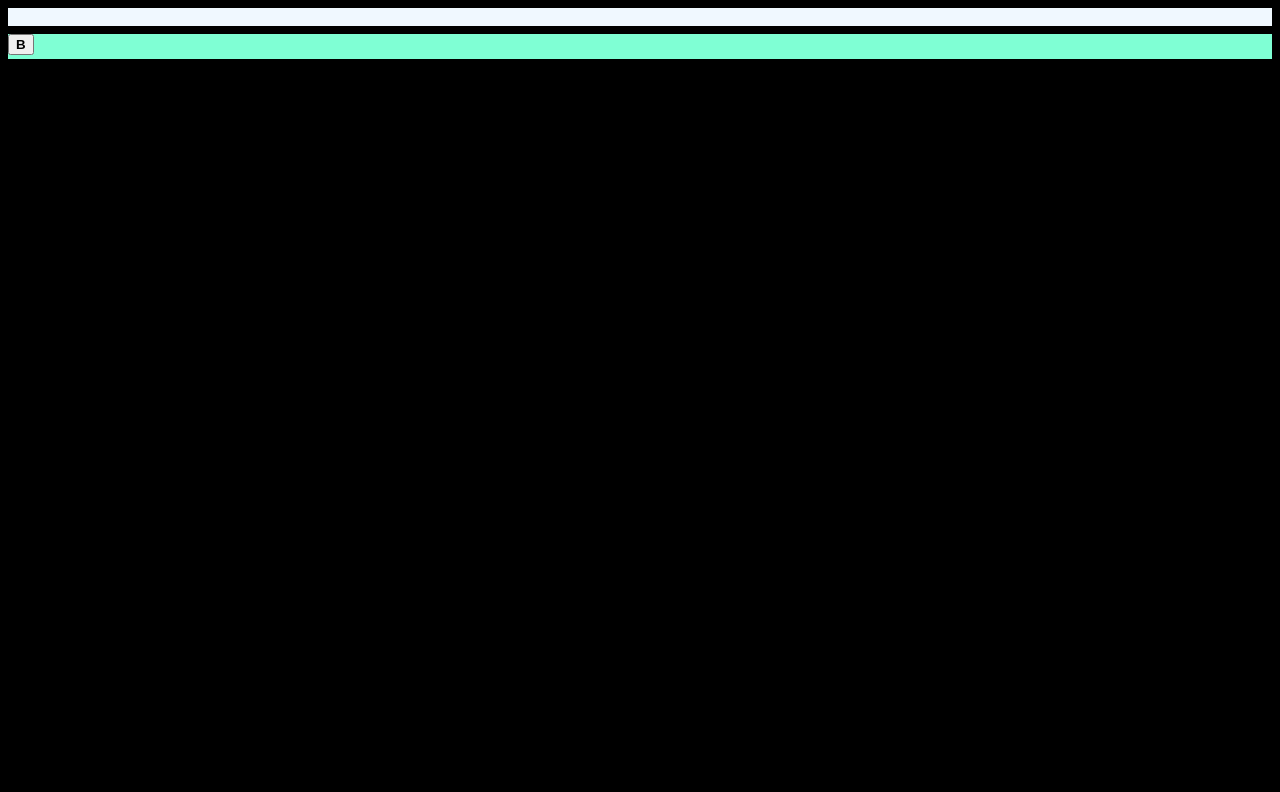
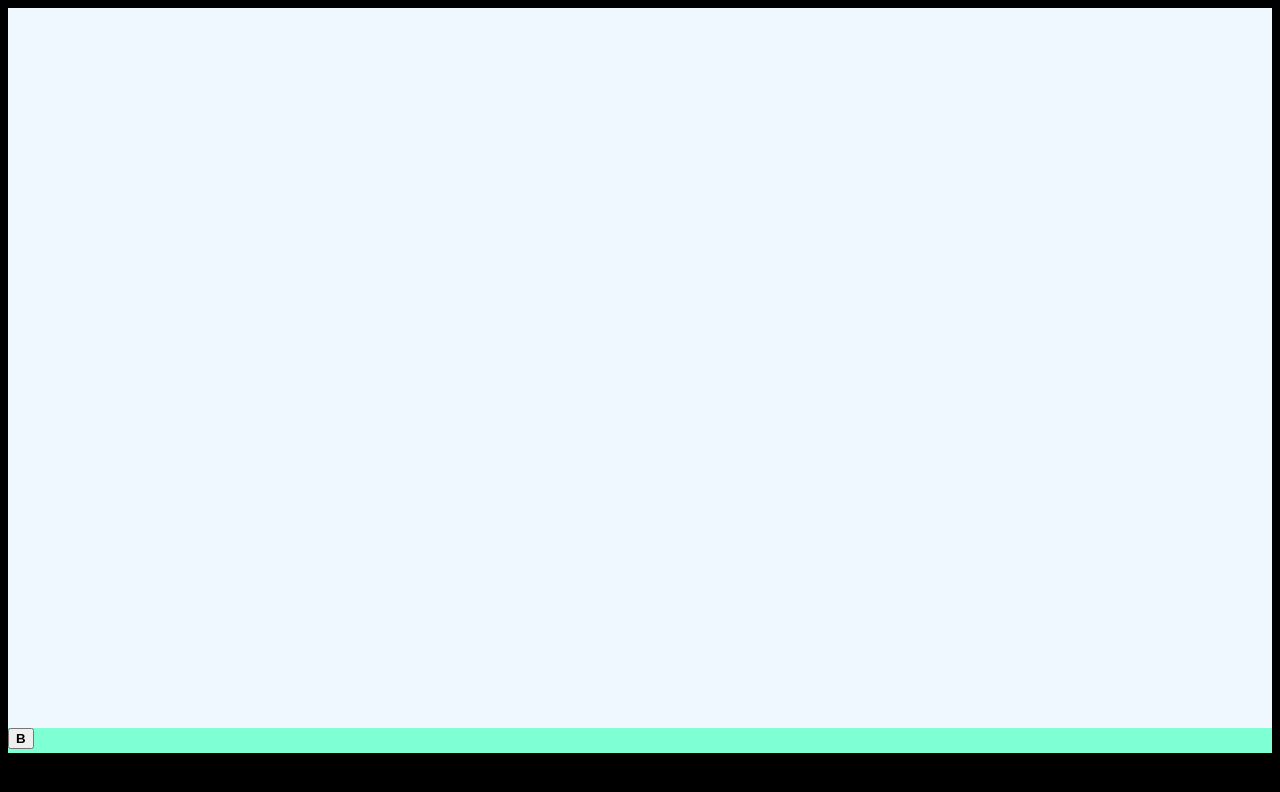
Before and after one commit to Izunyaaan/Text-Editor, a plain HTML site: page index.html in a window 1280 px wide. Drawn offline with Linux system fonts and the light colour scheme.

Commit message:
Update styles.css

```diff
--- a/css/styles.css
+++ b/css/styles.css
@@ -2,7 +2,7 @@
     width:100vw;
     background-color:aliceblue;
     max-width:100%;
-    height:calc(100vh-30px);
+    height:90vh;
 }
 #editorButtons{
     width:100vw;
```
